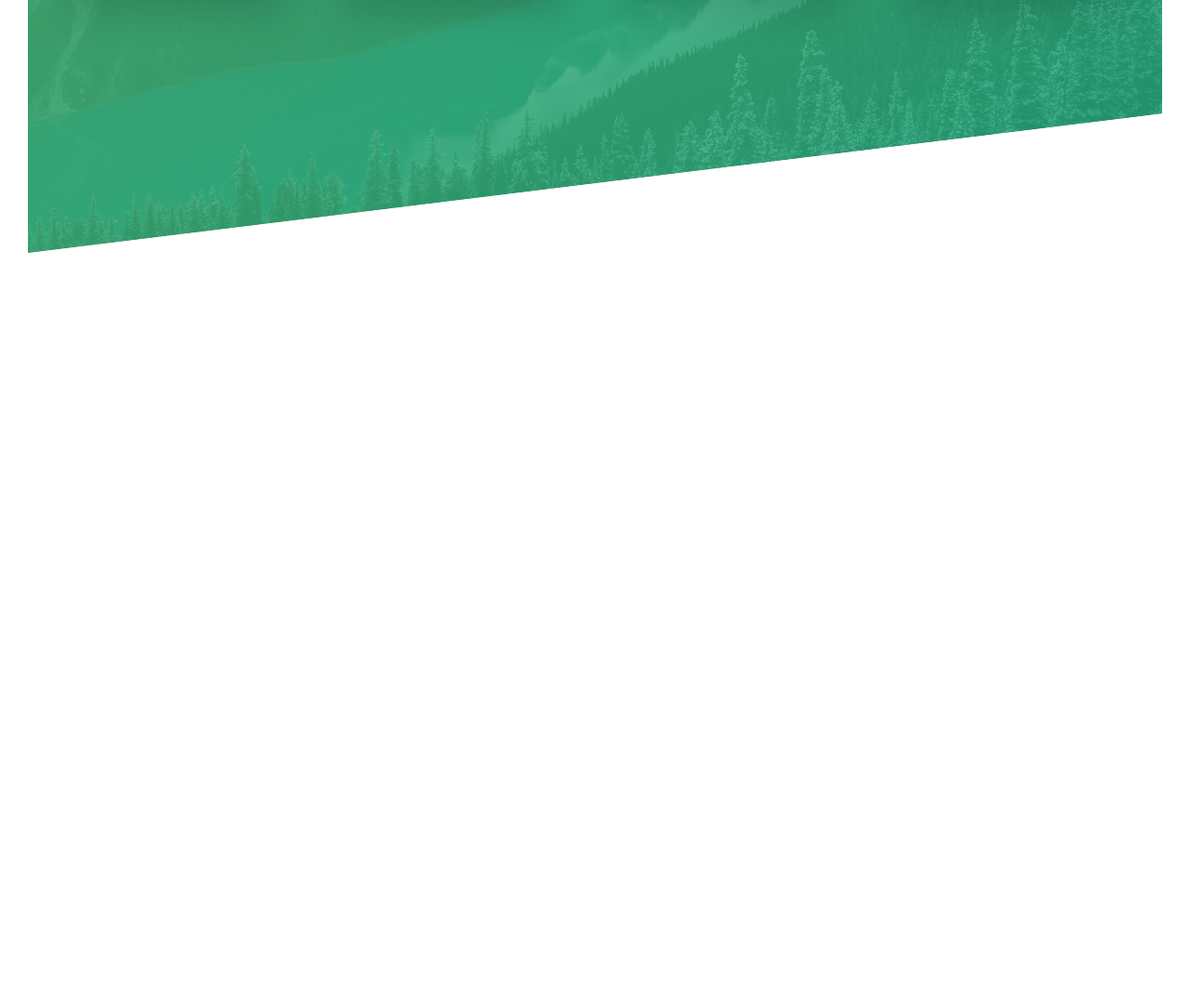
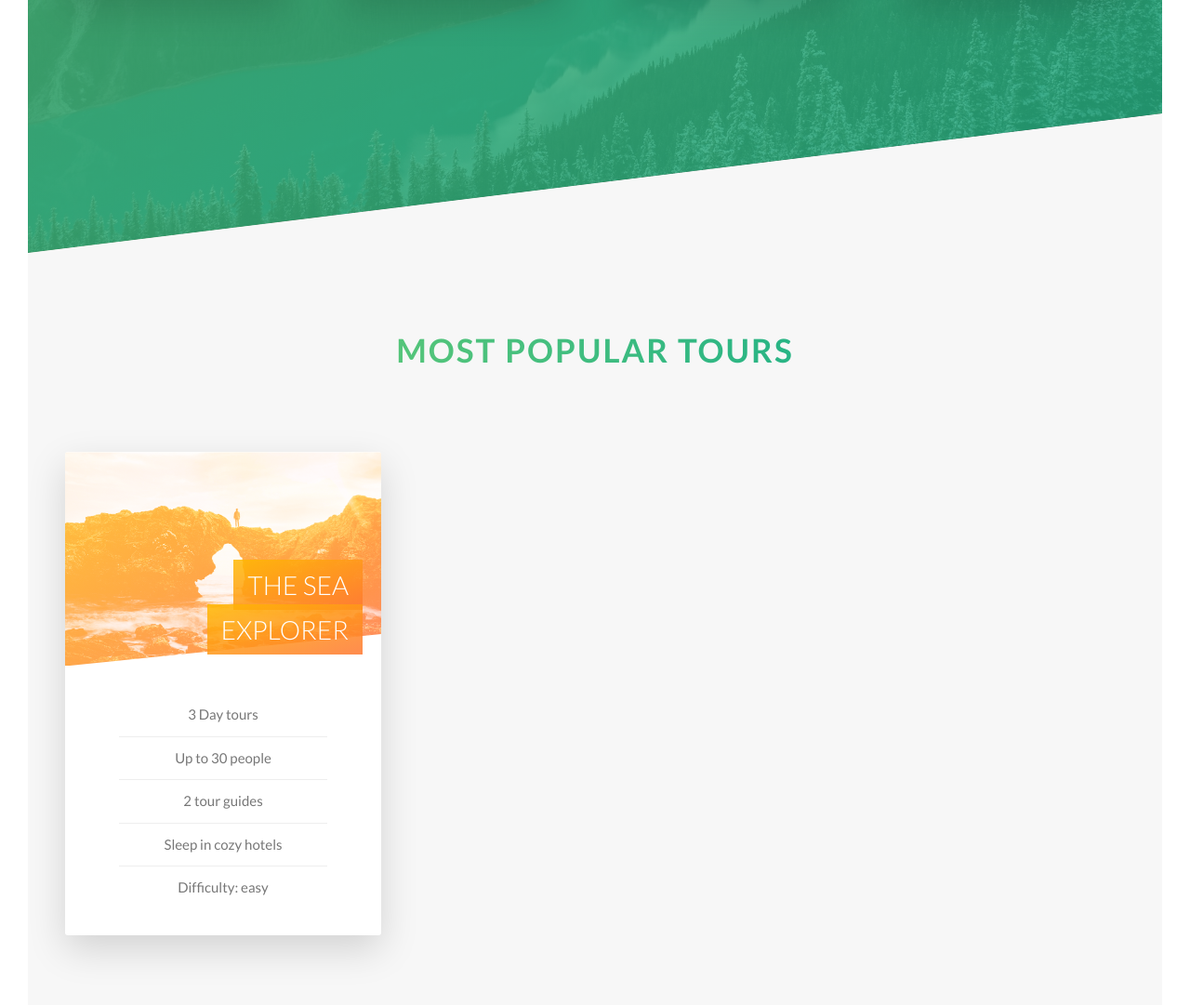
Before and after one commit to olman21/natours, a website: page index.html in a window 1280 px wide. Shown: the part 2003-3084 px from the top of the page at 93% size. Before the commit the page ends 2275 px from the top, so only its background shows below. Drawn offline with nearby package versions, Linux system fonts and the light colour scheme; files that its build step writes are made by us from their sources.

Commit message:
Tours section 1

```diff
--- a/index.html
+++ b/index.html
@@ -98,6 +98,39 @@
                 </div>
             </div>
         </section>
+
+        <section class="section-tours">
+            <div class="u-center-text u-margin-bottom-big">
+                <h2 class="heading-secondary">Most popular tours</h2>
+            </div>
+            <div class="row">
+                <div class="col-1-of-3">
+                    <div class="card">
+                        <div class="card__side card__side--front card__side--front-1">
+                            <div class="card__picture card__picture--1">
+                            </div>
+                            <h4 class="card__heading">
+                                <span class="card__heading-span card__heading-span--1">The Sea Explorer</span>
+                            </h4>
+                            <div class="card__details">
+                                <ul>
+                                    <li>3 Day tours</li>
+                                    <li>Up to 30 people</li>
+                                    <li>2 tour guides</li>
+                                    <li>Sleep in cozy hotels</li>
+                                    <li>Difficulty: easy</li>
+                                </ul>
+                            </div>
+                        </div>
+                        <div class="card__side card__side--back card__side--back-1">
+                            BACK
+                        </div>
+                    </div>
+                </div>
+                <div class="col-1-of-3"></div>
+                <div class="col-1-of-3"></div>
+            </div>
+        </section>
     </main>
 </body>
 
--- a/sass/abstracts/_variables.scss
+++ b/sass/abstracts/_variables.scss
@@ -6,8 +6,14 @@
 $color-grey-dark: #777;
 $color-white: #fff;
 $color-black: #000;
+$color-secondary-light: #ffb900;
+$color-secondary-dark: #ff7730;
+$color-tertiary-light: #2998ff;
+$color-tertiary-dark: #5643fa;
+
 
 $color-grey-light-1: #f7f7f7;
+$color-grey-light-2: #eee;
 
 //GRID
 $grid-width: 114rem;
--- /dev/null
+++ b/sass/components/_card.scss
@@ -0,0 +1,100 @@
+//for functionality
+
+.card {
+    perspective: 150rem;
+    -moz-perspective: 150rem;
+    position: relative;
+    height: 52rem;
+
+    &__side {
+        height: 52rem;
+        transition: all .8s ease;
+        position: absolute;
+        top: 0;
+        left: 0;
+        width: 100%;
+        backface-visibility: hidden;
+        border-radius: 3px;
+        box-shadow: 0 1.5rem 4rem rgba($color-black,.15);
+        overflow: hidden;
+
+        &--front{
+            background-color: $color-white;
+        }
+
+        &--back{
+            transform: rotateY(180deg);
+
+            &-1{
+                background-image: linear-gradient(to right bottom, $color-secondary-light, $color-secondary-dark);
+            }
+        }
+    }
+    &:hover &__side--front {
+        transform: rotateY(-180deg);
+    }
+
+    &:hover &__side--back {
+        transform: rotateY(0);
+    }
+
+    //Front side styling
+    &__picture{
+        background-size: cover;
+
+        &--1{
+            background-image: url(../img/nat-5.jpg), linear-gradient(to right bottom, $color-secondary-light, $color-secondary-dark);
+            background-blend-mode: screen;
+            height: 23rem;
+            clip-path: polygon(0 0,  100% 0, 100% 85%, 0% 100%);
+        }
+
+        &--2{
+            background-image: url(../img/nat-5.jpg);
+        }
+
+        &--2{
+            background-image: url(../img/nat-5.jpg);
+        }
+    }
+
+    &__heading{
+        font-size: 2.8rem;
+        color: $color-white;
+        font-weight: 300;
+        text-transform: uppercase;
+        position: absolute;
+        top: 12rem;
+        right: 2rem;
+        text-align: right;
+        width: 75%;
+    }
+
+    &__heading-span{
+        padding: 1rem 1.5rem;
+        -webkit-box-decoration-break: clone;
+
+        &--1{
+            background-image: linear-gradient(to right bottom, rgba($color-secondary-light,.85), rgba($color-secondary-dark,.85));
+        }
+    }
+
+    &__details{
+        padding: 3rem;
+        ul{
+            list-style: none;
+            width: 80%;
+            margin: 0 auto;
+
+            li{
+                text-align: center;
+                font-size: 1.5rem;
+                padding: 1rem;
+
+                &:not(:last-child){
+                    border-bottom: 1px solid $color-grey-light-2;
+                }
+            }
+        }
+    }
+}
--- a/sass/main.scss
+++ b/sass/main.scss
@@ -10,6 +10,7 @@
 @import "components/button";
 @import "components/composition";
 @import "components/feature-box";
+@import "components/card";
 
 @import "layout/header";
 @import "layout/grid";
--- a/sass/pages/_home.scss
+++ b/sass/pages/_home.scss
@@ -16,3 +16,9 @@
         transform: skewY(7deg);
     }
 }
+
+.section-tours{
+    background-color: $color-grey-light-1;
+    padding: 25rem 0 50rem 0;
+    margin-top: -10rem;
+}
```
